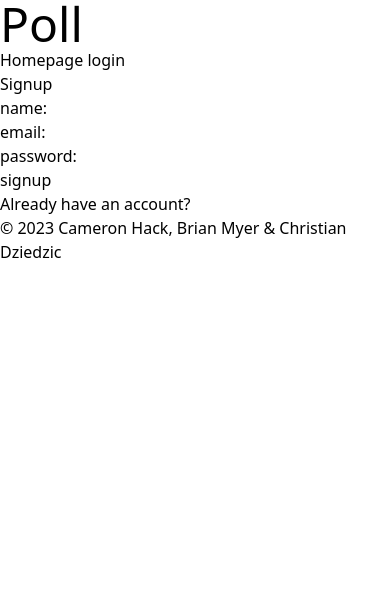
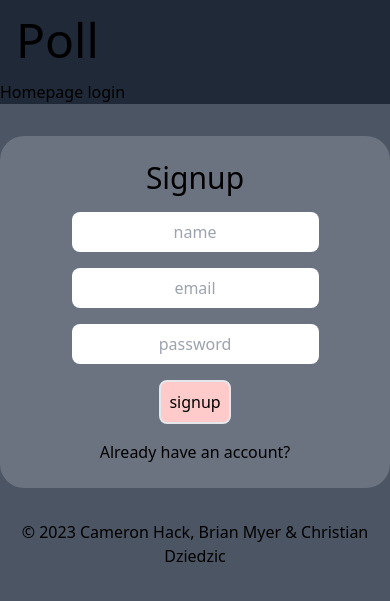
Before and after one commit to brianmyer/votewave, a Node project: template views/signup.handlebars in a window 390 px wide. Shown: the top 601 px of the page. Run offline with Node 20 templates, Linux system fonts and the light colour scheme; the template is opened without the code that fills it, so the values that code supplies are empty; some libraries are stand-ins or nearby versions.

Commit message:
login and signup css

```diff
--- a/public/css/style.css
+++ b/public/css/style.css
@@ -534,7 +534,201 @@ video {
   --tw-backdrop-sepia:  ;
 }
 
+.container {
+  width: 100%;
+}
+
+@media (min-width: 640px) {
+  .container {
+    max-width: 640px;
+  }
+}
+
+@media (min-width: 768px) {
+  .container {
+    max-width: 768px;
+  }
+}
+
+@media (min-width: 1024px) {
+  .container {
+    max-width: 1024px;
+  }
+}
+
+@media (min-width: 1280px) {
+  .container {
+    max-width: 1280px;
+  }
+}
+
+@media (min-width: 1536px) {
+  .container {
+    max-width: 1536px;
+  }
+}
+
+.m-2 {
+  margin: 0.5rem;
+}
+
+.m-8 {
+  margin: 2rem;
+}
+
+.m-1 {
+  margin: 0.25rem;
+}
+
+.mx-auto {
+  margin-left: auto;
+  margin-right: auto;
+}
+
+.flex {
+  display: flex;
+}
+
+.flex-col {
+  flex-direction: column;
+}
+
+.items-center {
+  align-items: center;
+}
+
+.justify-center {
+  justify-content: center;
+}
+
+.rounded-3xl {
+  border-radius: 1.5rem;
+}
+
+.rounded-lg {
+  border-radius: 0.5rem;
+}
+
+.border-2 {
+  border-width: 2px;
+}
+
+.bg-gray-500 {
+  --tw-bg-opacity: 1;
+  background-color: rgb(107 114 128 / var(--tw-bg-opacity));
+}
+
+.bg-gray-600 {
+  --tw-bg-opacity: 1;
+  background-color: rgb(75 85 99 / var(--tw-bg-opacity));
+}
+
+.bg-gray-800 {
+  --tw-bg-opacity: 1;
+  background-color: rgb(31 41 55 / var(--tw-bg-opacity));
+}
+
+.bg-red-200 {
+  --tw-bg-opacity: 1;
+  background-color: rgb(254 202 202 / var(--tw-bg-opacity));
+}
+
+.p-2 {
+  padding: 0.5rem;
+}
+
+.p-4 {
+  padding: 1rem;
+}
+
+.text-center {
+  text-align: center;
+}
+
+.text-3xl {
+  font-size: 1.875rem;
+  line-height: 2.25rem;
+}
+
 .text-5xl {
   font-size: 3rem;
   line-height: 1;
 }
+
+.hover\:bg-green-200:hover {
+  --tw-bg-opacity: 1;
+  background-color: rgb(187 247 208 / var(--tw-bg-opacity));
+}
+
+.focus\:outline-none:focus {
+  outline: 2px solid transparent;
+  outline-offset: 2px;
+}
+
+@media (min-width: 1280px) {
+  .xl\:w-3\/4 {
+    width: 75%;
+  }
+
+  .xl\:w-2\/4 {
+    width: 50%;
+  }
+
+  .xl\:w-1\/5 {
+    width: 20%;
+  }
+
+  .xl\:w-1\/6 {
+    width: 16.666667%;
+  }
+
+  .xl\:w-1\/2 {
+    width: 50%;
+  }
+
+  .xl\:w-4 {
+    width: 1rem;
+  }
+
+  .xl\:w-8 {
+    width: 2rem;
+  }
+
+  .xl\:w-1 {
+    width: 0.25rem;
+  }
+
+  .xl\:w-1\/4 {
+    width: 25%;
+  }
+}
+
+@media (min-width: 1536px) {
+  .\32xl\:w-1\/2 {
+    width: 50%;
+  }
+
+  .\32xl\:w-3\/4 {
+    width: 75%;
+  }
+
+  .\32xl\:w-1\/4 {
+    width: 25%;
+  }
+
+  .\32xl\:w-2\/4 {
+    width: 50%;
+  }
+
+  .\32xl\:w-2\/6 {
+    width: 33.333333%;
+  }
+
+  .\32xl\:w-1\/6 {
+    width: 16.666667%;
+  }
+
+  .\32xl\:w-1\/5 {
+    width: 20%;
+  }
+}
--- a/views/homepage.handlebars
+++ b/views/homepage.handlebars
@@ -1,4 +1,5 @@
-<h2>Latest Polls</h2>
+<div class="container 2xl:w-1/2 xl:w-3/4 p-4 m-8 mx-auto bg-gray-500 rounded-3xl">
+  <h2 class="text-3xl text-center m-2">Latest Polls</h2>
 
   {{#each polls as |poll| }}
   <a href="/results/{{poll.id}}">
@@ -10,3 +11,4 @@
   </a>
   {{/each}}
   <!-- Limit to 4 or 5? -->
+</div>
--- a/views/layouts/main.handlebars
+++ b/views/layouts/main.handlebars
@@ -10,11 +10,11 @@
   <link rel="stylesheet" href="/css/style.css">
 </head>
 
-<body>
+<body class="bg-gray-600">
 
-  <header>
+  <header class="bg-gray-800">
 
-    <h1 class="text-5xl">
+    <h1 class="text-5xl p-4">
       <a href="/">Poll</a>
     </h1>
 
@@ -37,7 +37,7 @@
 
   <footer>
 
-    <p>&#169 2023 Cameron Hack, Brian Myer & Christian Dziedzic</p>
+    <p class="text-center">&#169 2023 Cameron Hack, Brian Myer & Christian Dziedzic</p>
 
   </footer>
 
--- a/views/signup.handlebars
+++ b/views/signup.handlebars
@@ -1,23 +1,19 @@
-  <div>
-    <h2>Signup</h2>
+<div class="container 2xl:w-1/5 xl:w-1/4 l:w-1/4 p-4 m-8 mx-auto bg-gray-500 rounded-3xl">
 
-    <form class="form signup-form">
-      <div class="form-group">
-        <label for="name-signup">name:</label>
-        <input class="form-input" type="text" id="name-signup" />
-      </div>
-      <div class="form-group">
-        <label for="email-signup">email:</label>
-        <input class="form-input" type="text" id="email-signup" />
-      </div>
-      <div class="form-group">
-        <label for="password-signup">password:</label>
-        <input class="form-input" type="password" id="password-signup" />
-      </div>
-      <div class="form-group">
-        <button class="btn btn-primary" type="submit">signup</button>
-      </div>
-    </form>
-    <a href="/login">Already have an account?</a>
-  </div>
+  <h2 class="text-3xl text-center m-2">Signup</h2>
+
+  <form class="form signup-form flex flex-col justify-center items-center">
+
+    <input class="text-center p-2 m-2 focus:outline-none rounded-lg" type="text" id="name-signup" placeholder="name" />
+
+    <input class="text-center p-2 m-2 focus:outline-none rounded-lg" type="text" id="email-signup" placeholder="email" />
+
+    <input class="text-center p-2 m-2 focus:outline-none rounded-lg" type="password" id="password-signup" placeholder="password" />
+
+    <button class="p-2 m-2 border-2 rounded-lg bg-red-200 hover:bg-green-200" type="submit">signup</button>
+
+  </form>
+
+  <h3 class="text-center m-2"><a href="/login">Already have an account?</a></h3>
+
 </div>
```
Also changed, not shown: views/login.handlebars (+16 -18 lines). Lines whose indentation alone changed are shown as unchanged.
